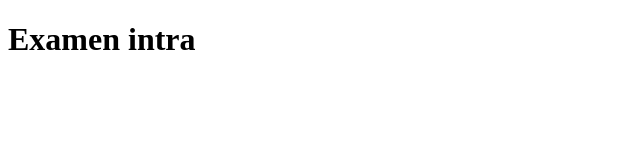
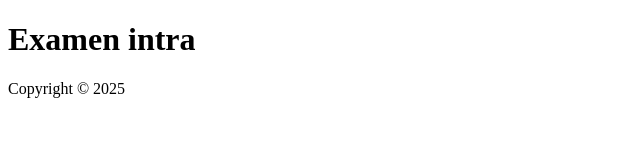
Before and after one commit to IgorVolosyanko/examen_intra, a plain HTML site: page index.html in a window 1280 px wide. Shown: the whole page, without its empty margins (0-640 px from the left). Drawn offline with Linux system fonts and the light colour scheme.

Commit message:
Ajout footer

```diff
--- a/index.html
+++ b/index.html
@@ -7,5 +7,6 @@
   </head>
   <body>
     <h1>Examen intra</h1>
+    <footer>Copyright &copy; 2025</footer>
   </body>
 </html>
```
